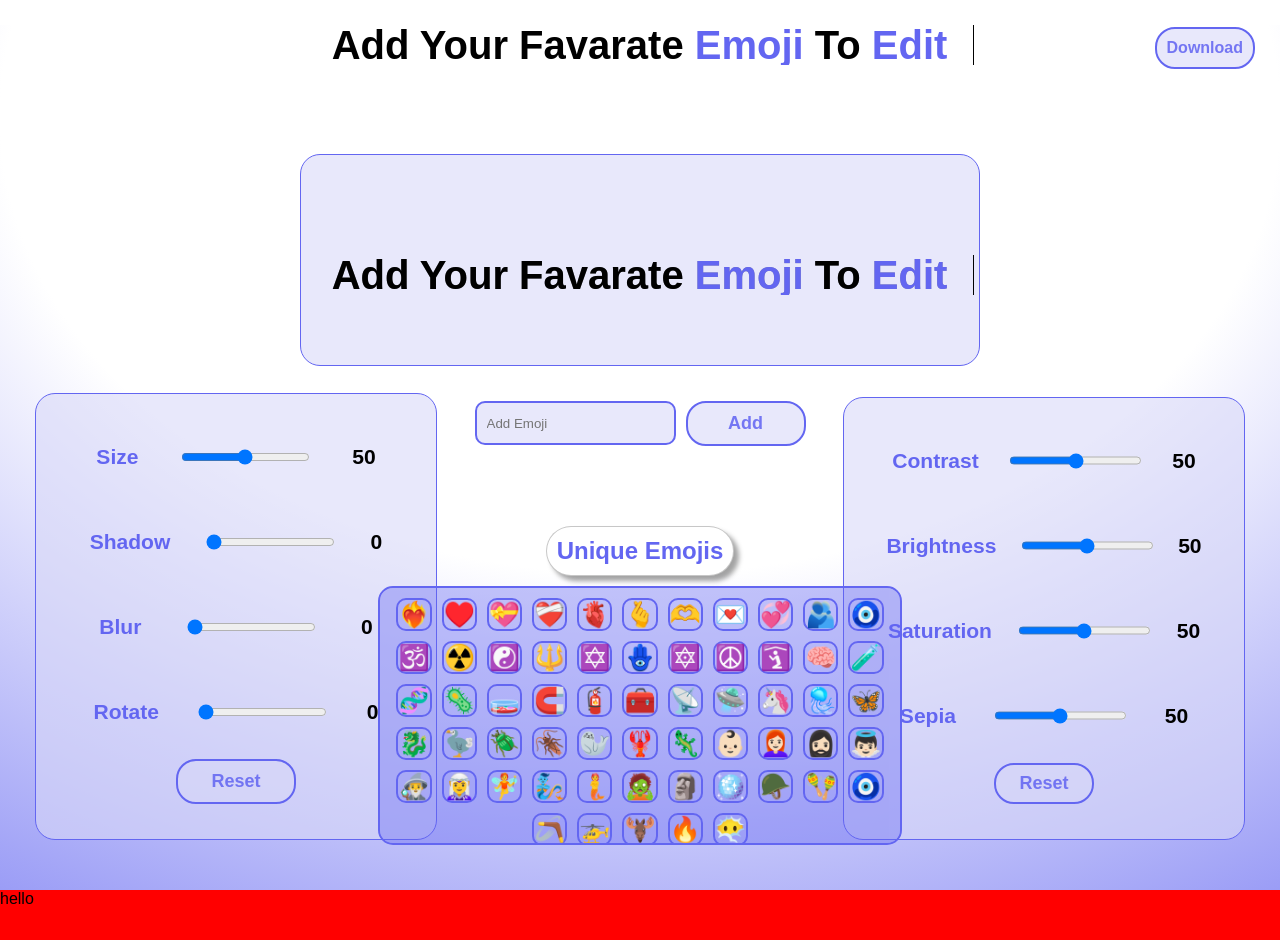
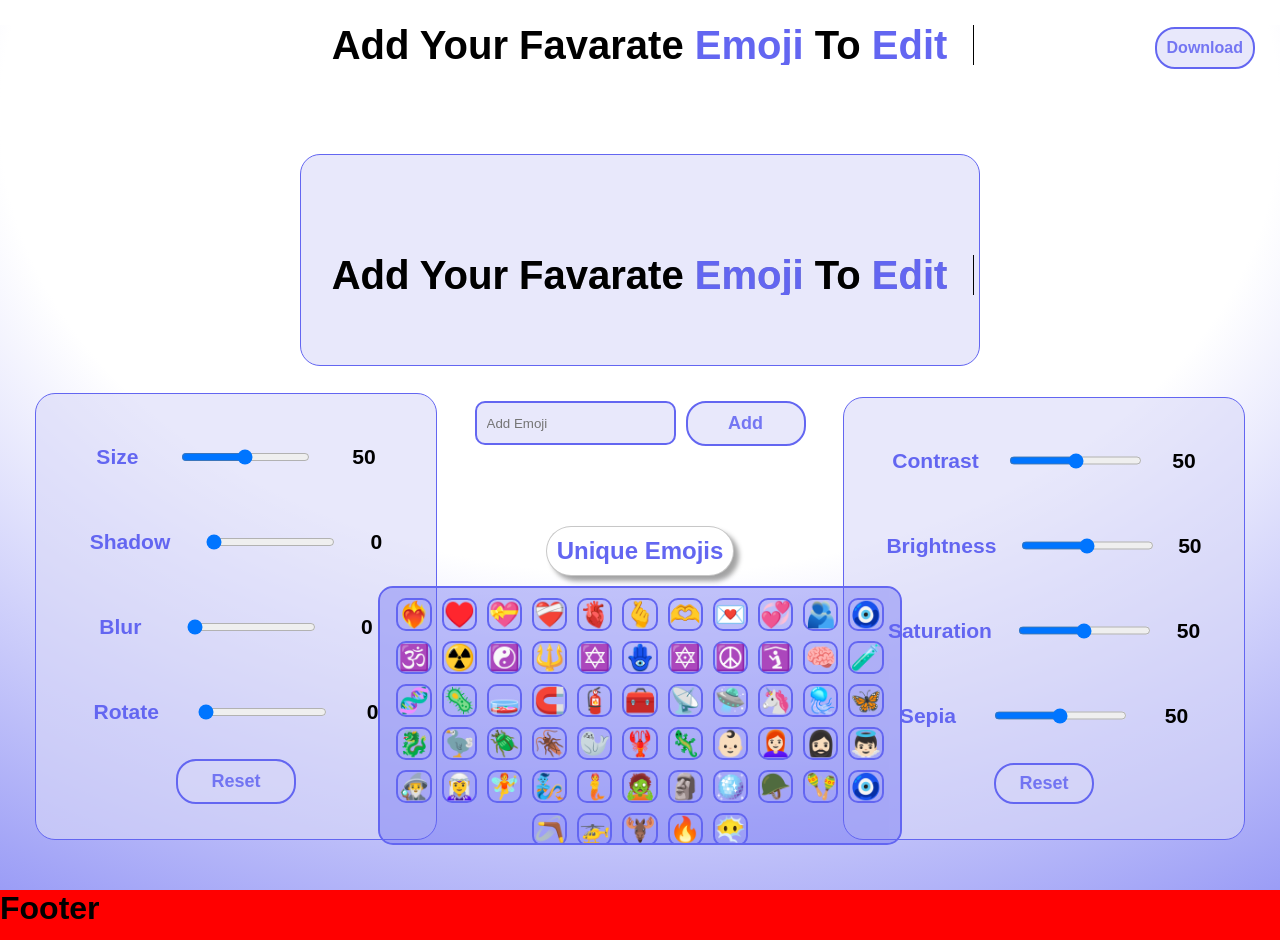
Before and after one commit to satyamrk18/Emoji-Editor, a React (Vite) app: page / in a window 1280 px wide. Built offline with nearby package versions, Linux system fonts and the light colour scheme.

Commit message:
footer updated

```diff
--- a/src/Footer.jsx
+++ b/src/Footer.jsx
@@ -3,7 +3,7 @@ import "./footer.css"
 const Footer = () => {
   return (
     <div className='footer' >
-      hello
+      <h1>Footer</h1>
     </div>
   )
 }
```
